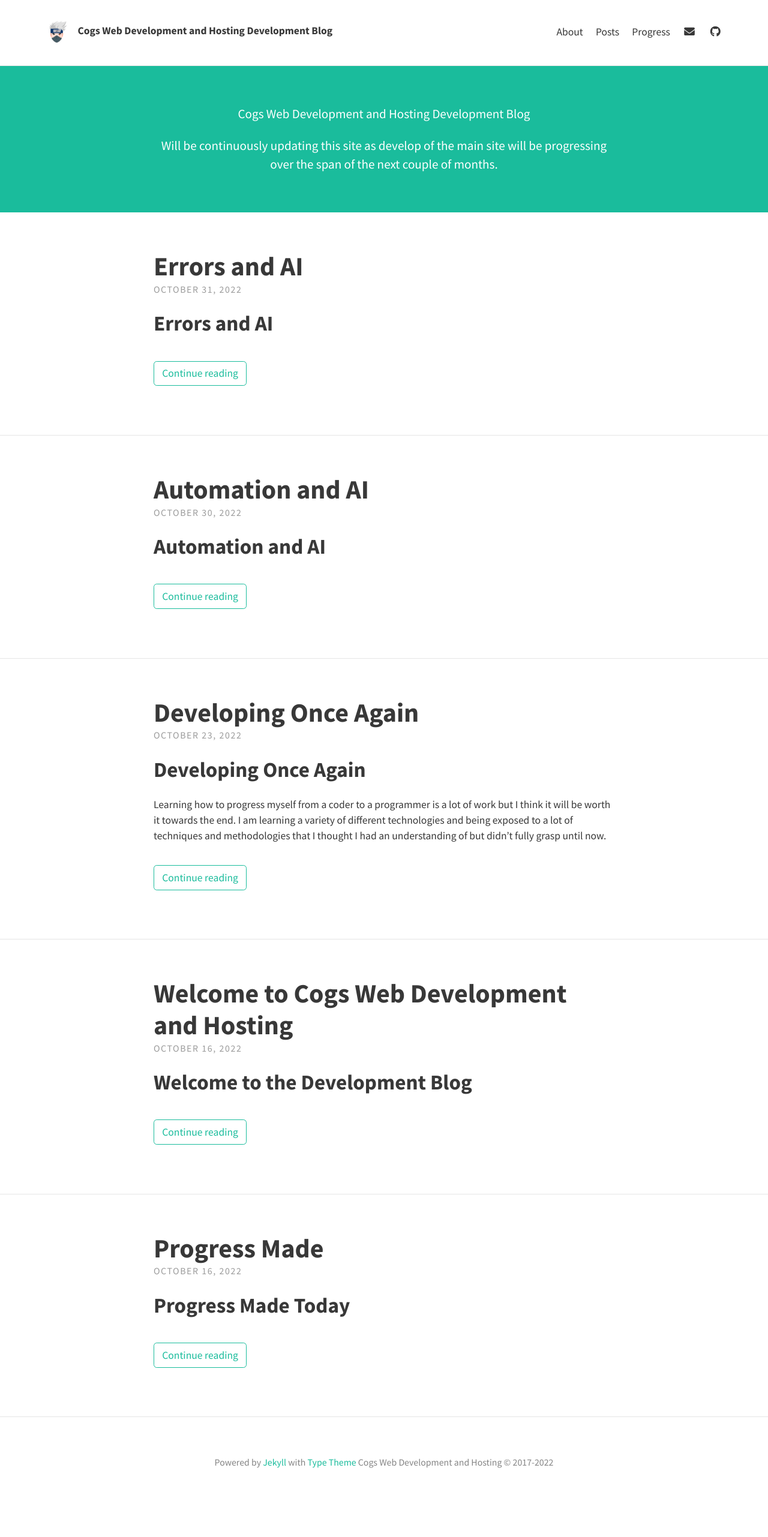
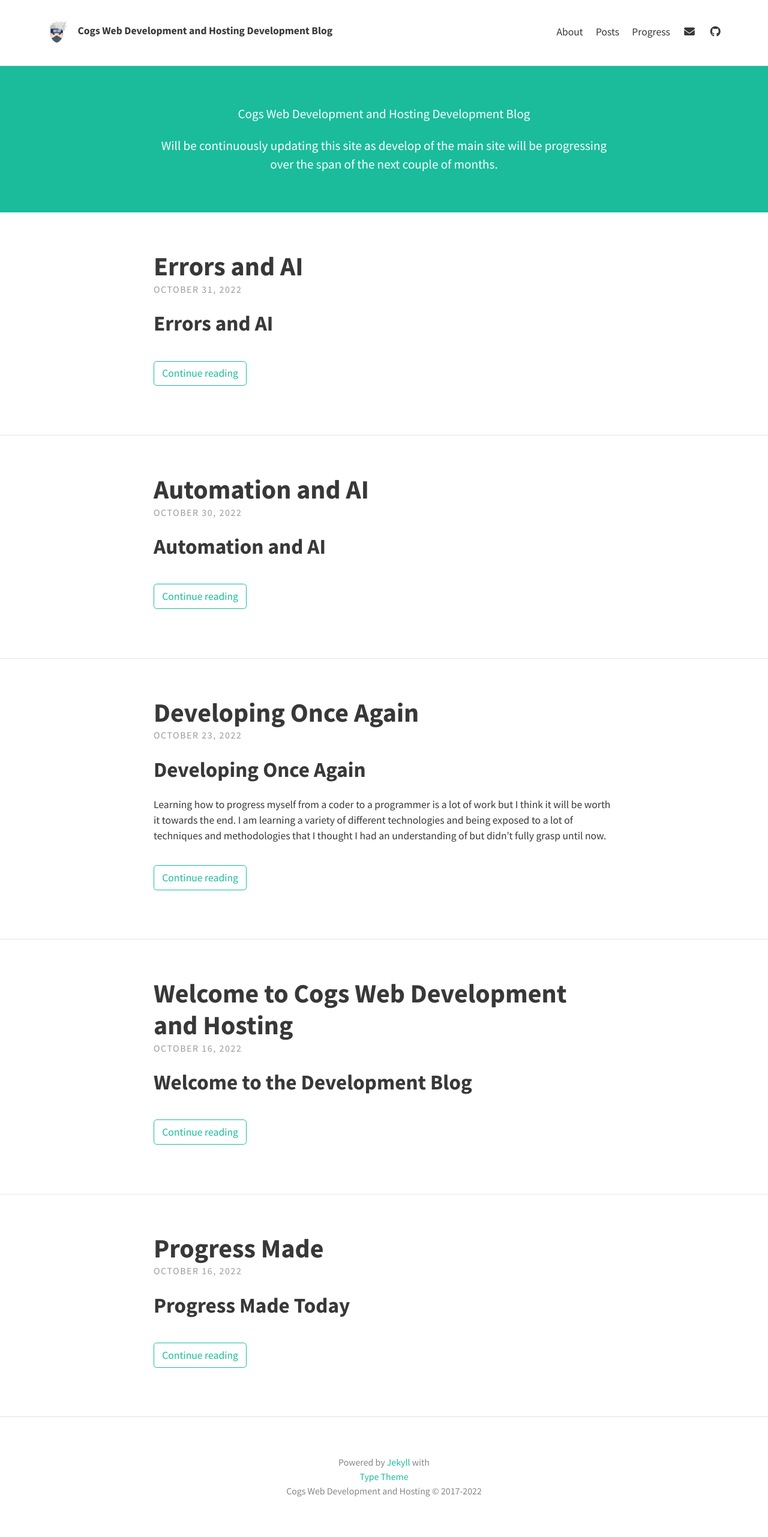
Before and after one commit to BigBoss424/cogswebdevblog, a Jekyll site: the page built from index.html, in a window 1280 px wide. Shown: the whole page at 60% size. Built offline with Jekyll 4.4.1, drawn with Linux system fonts in a browser that asks for light colours; nearby versions of some CDN libraries; the list of posts is cut into pages by our own code; before the commit the page ends 2514 px from its top, so only the background shows below that.

Commit message:
Added space between the technologies mentioned in the footer.

```diff
--- a/_config.yml
+++ b/_config.yml
@@ -21,7 +21,8 @@ theme_settings:
 
   header_text_feature_image:
   footer_text: >
-   Powered by <a href="https://jekyllrb.com/">Jekyll</a> with <a href="https://github.com/rohanchandra/type-theme">Type Theme</a>
+   Powered by <a href="https://jekyllrb.com/">Jekyll</a> with <br>
+   <a href="https://github.com/rohanchandra/type-theme">Type Theme</a> <br>
    Cogs Web Development and Hosting &#169; 2017-2022
 
   # Icons
```
